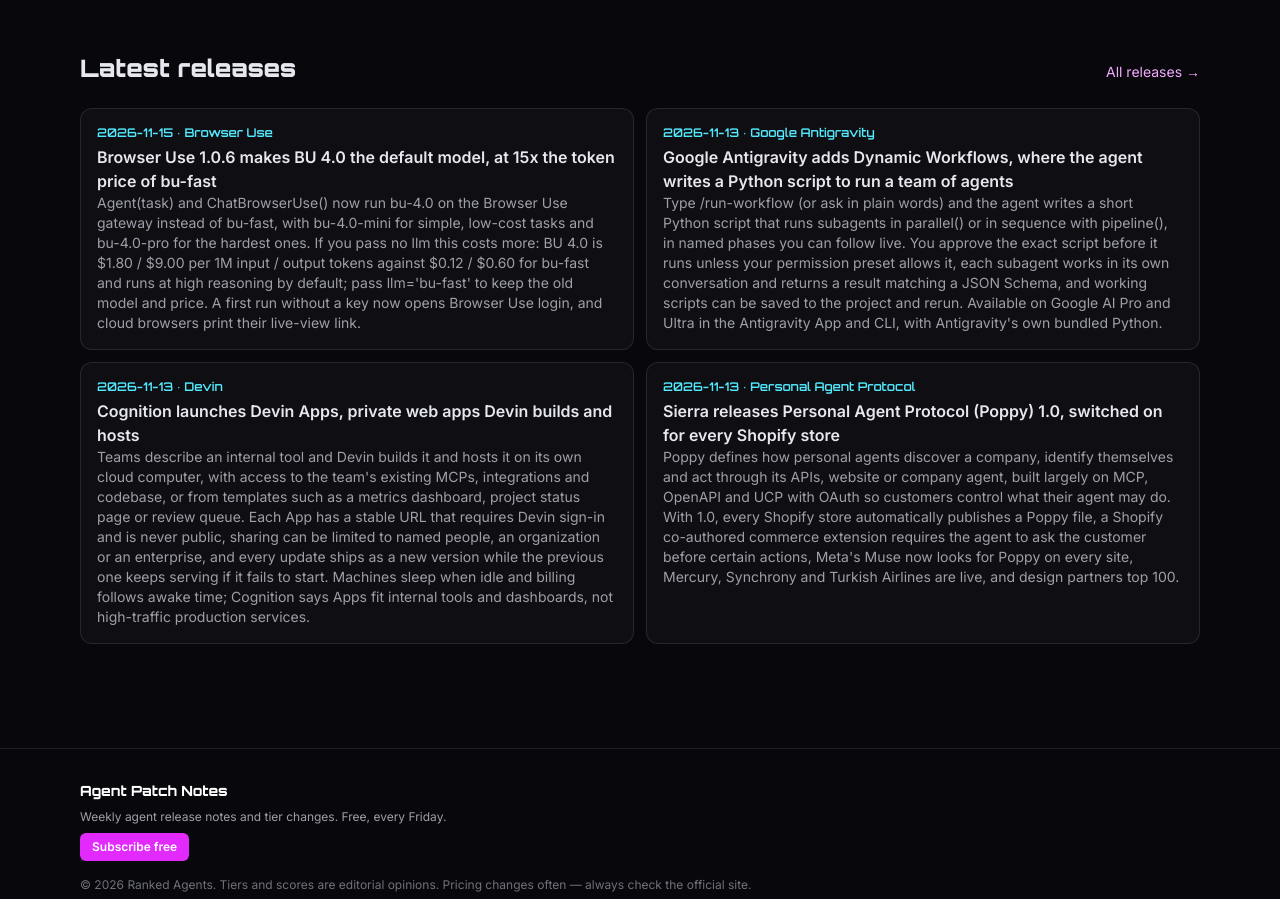
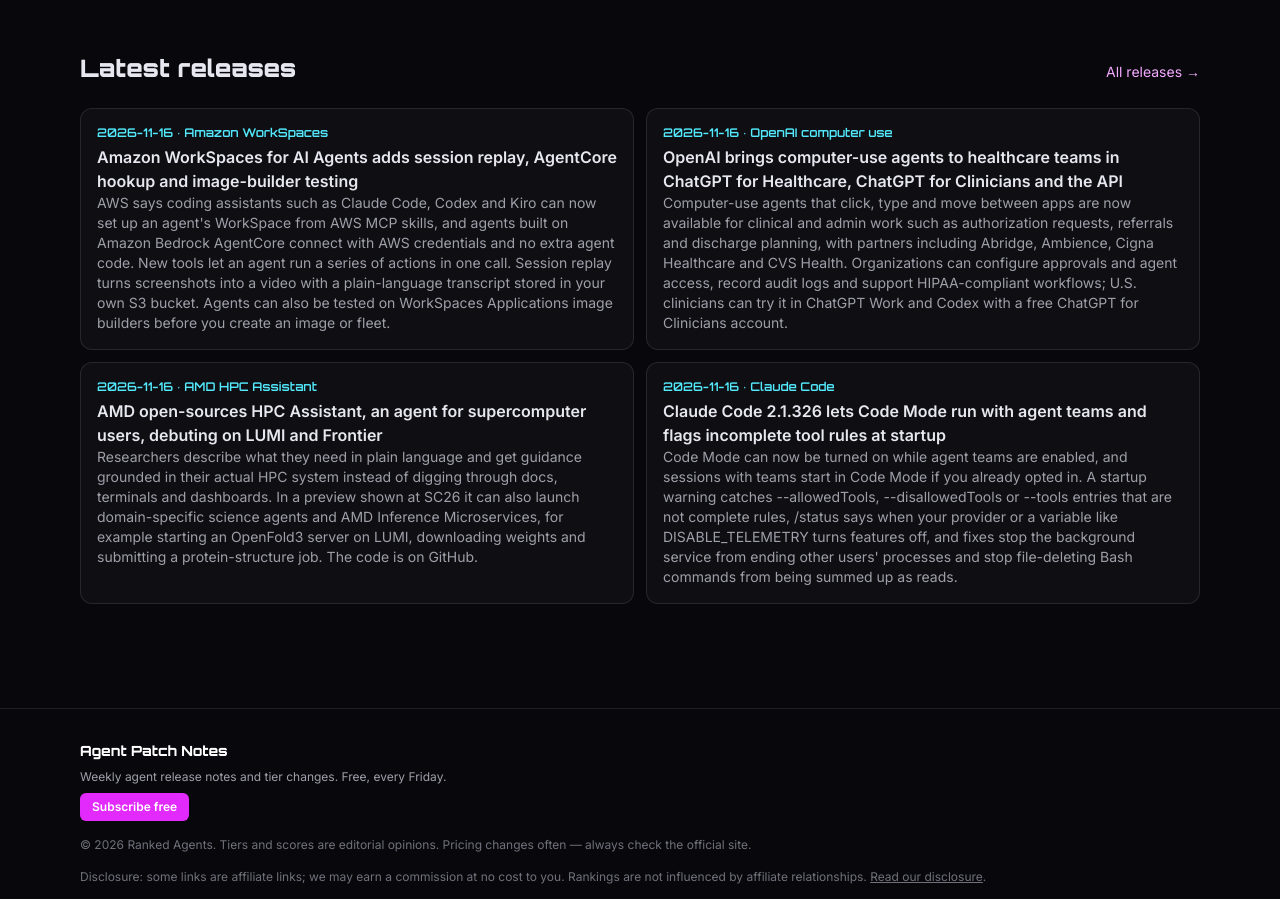
Before and after one commit to Bombtek/ranked-agents, a Next.js app: page / in a window 1280 px wide. Shown: the part 2280-3179 px from the top of the page. Built offline with nearby package versions, Linux system fonts and the light colour scheme; no server answers; grey boxes are pictures that could not be loaded.

Commit message:
Daily update 2026-11-17: add WorkSpaces for AI Agents, OpenAI healthcare computer use, AMD HPC Assistant, Claude Code 2.1.326, Pydantic AI 2.69.0, OpenHands 1.41.0

```diff
--- a/data/releases.ts
+++ b/data/releases.ts
@@ -1,6 +1,12 @@
 export interface Release { title: string; product: string; date: string; summary: string; source: string; toolSlug?: string }
 // Newest first. Dates are ISO (YYYY-MM-DD).
 export const releases: Release[] = [
+  { title: "Amazon WorkSpaces for AI Agents adds session replay, AgentCore hookup and image-builder testing", product: "Amazon WorkSpaces", date: "2026-11-16", summary: "AWS says coding assistants such as Claude Code, Codex and Kiro can now set up an agent's WorkSpace from AWS MCP skills, and agents built on Amazon Bedrock AgentCore connect with AWS credentials and no extra agent code. New tools let an agent run a series of actions in one call. Session replay turns screenshots into a video with a plain-language transcript stored in your own S3 bucket. Agents can also be tested on WorkSpaces Applications image builders before you create an image or fleet.", source: "https://aws.amazon.com/about-aws/whats-new/2026/11/amazon-workspaces-AI-agents-connect-govern/" },
+  { title: "OpenAI brings computer-use agents to healthcare teams in ChatGPT for Healthcare, ChatGPT for Clinicians and the API", product: "OpenAI computer use", date: "2026-11-16", summary: "Computer-use agents that click, type and move between apps are now available for clinical and admin work such as authorization requests, referrals and discharge planning, with partners including Abridge, Ambience, Cigna Healthcare and CVS Health. Organizations can configure approvals and agent access, record audit logs and support HIPAA-compliant workflows; U.S. clinicians can try it in ChatGPT Work and Codex with a free ChatGPT for Clinicians account.", source: "https://openai.com/index/advancing-computer-use-for-healthcare-teams/" },
+  { title: "AMD open-sources HPC Assistant, an agent for supercomputer users, debuting on LUMI and Frontier", product: "AMD HPC Assistant", date: "2026-11-16", summary: "Researchers describe what they need in plain language and get guidance grounded in their actual HPC system instead of digging through docs, terminals and dashboards. In a preview shown at SC26 it can also launch domain-specific science agents and AMD Inference Microservices, for example starting an OpenFold3 server on LUMI, downloading weights and submitting a protein-structure job. The code is on GitHub.", source: "https://www.amd.com/en/blogs/2026/amd-brings-agentic-ai-to-supercomputing-with-open-source-amd-hpc.html" },
+  { title: "Claude Code 2.1.326 lets Code Mode run with agent teams and flags incomplete tool rules at startup", product: "Claude Code", date: "2026-11-16", summary: "Code Mode can now be turned on while agent teams are enabled, and sessions with teams start in Code Mode if you already opted in. A startup warning catches --allowedTools, --disallowedTools or --tools entries that are not complete rules, /status says when your provider or a variable like DISABLE_TELEMETRY turns features off, and fixes stop the background service from ending other users' processes and stop file-deleting Bash commands from being summed up as reads.", source: "https://github.com/anthropics/claude-code/releases/tag/v2.1.326", toolSlug: "claude-code" },
+  { title: "Pydantic AI 2.69.0 folds RequestInput into deferred tool calls and adds Gemini 4 Hydrogen", product: "Pydantic AI", date: "2026-11-16", summary: "A compatibility change folds RequestInput into HandleDeferredToolCalls, whose handler can now take a resume token. The release supports gemini-4-hydrogen on GoogleModel, adds service_tier to GroqModel, extends DetectLoops to streamed thinking, text and tool-call arguments, keeps settled sub-agent histories in their saved files, and raises ModelQuotaExceededError for Anthropic spend caps.", source: "https://github.com/pydantic/pydantic-ai/releases/tag/v2.69.0", toolSlug: "pydantic-ai" },
+  { title: "OpenHands 1.41.0 groups automations by tag and lets ACP agents pick their reasoning effort", product: "OpenHands", date: "2026-11-16", summary: "The automations dashboard now groups its list by tag, and assisted templates, including a CVE Remediation Factory, open in the setup view. ACP agents can choose a reasoning effort from what the agent reports, the hooks dialog names the workspace and user hooks files, and fixes cover MCP OAuth callbacks and secure replacement of requested secrets.", source: "https://github.com/OpenHands/OpenHands/releases/tag/v1.41.0" },
   { title: "Browser Use 1.0.6 makes BU 4.0 the default model, at 15x the token price of bu-fast", product: "Browser Use", date: "2026-11-15", summary: "Agent(task) and ChatBrowserUse() now run bu-4.0 on the Browser Use gateway instead of bu-fast, with bu-4.0-mini for simple, low-cost tasks and bu-4.0-pro for the hardest ones. If you pass no llm this costs more: BU 4.0 is $1.80 / $9.00 per 1M input / output tokens against $0.12 / $0.60 for bu-fast and runs at high reasoning by default; pass llm='bu-fast' to keep the old model and price. A first run without a key now opens Browser Use login, and cloud browsers print their live-view link.", source: "https://github.com/browser-use/browser-use/releases/tag/1.0.6", toolSlug: "browser-use" },
   { title: "Google Antigravity adds Dynamic Workflows, where the agent writes a Python script to run a team of agents", product: "Google Antigravity", date: "2026-11-13", summary: "Type /run-workflow (or ask in plain words) and the agent writes a short Python script that runs subagents in parallel() or in sequence with pipeline(), in named phases you can follow live. You approve the exact script before it runs unless your permission preset allows it, each subagent works in its own conversation and returns a result matching a JSON Schema, and working scripts can be saved to the project and rerun. Available on Google AI Pro and Ultra in the Antigravity App and CLI, with Antigravity's own bundled Python.", source: "https://antigravity.google/docs/dynamic-workflows/" },
   { title: "Cognition launches Devin Apps, private web apps Devin builds and hosts", product: "Devin", date: "2026-11-13", summary: "Teams describe an internal tool and Devin builds it and hosts it on its own cloud computer, with access to the team's existing MCPs, integrations and codebase, or from templates such as a metrics dashboard, project status page or review queue. Each App has a stable URL that requires Devin sign-in and is never public, sharing can be limited to named people, an organization or an enterprise, and every update ships as a new version while the previous one keeps serving if it fails to start. Machines sleep when idle and billing follows awake time; Cognition says Apps fit internal tools and dashboards, not high-traffic production services.", source: "https://devin.ai/blog/devin-apps", toolSlug: "devin" },
```
